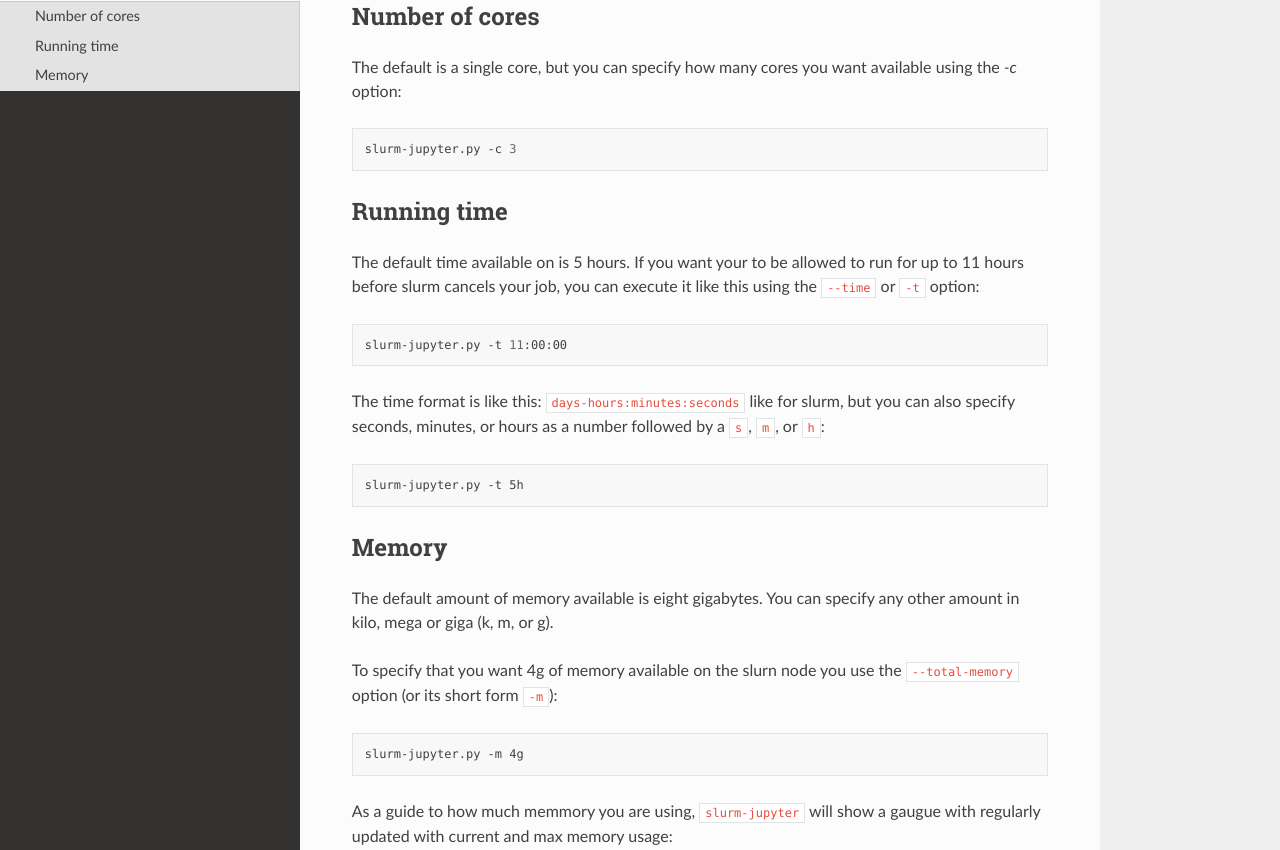
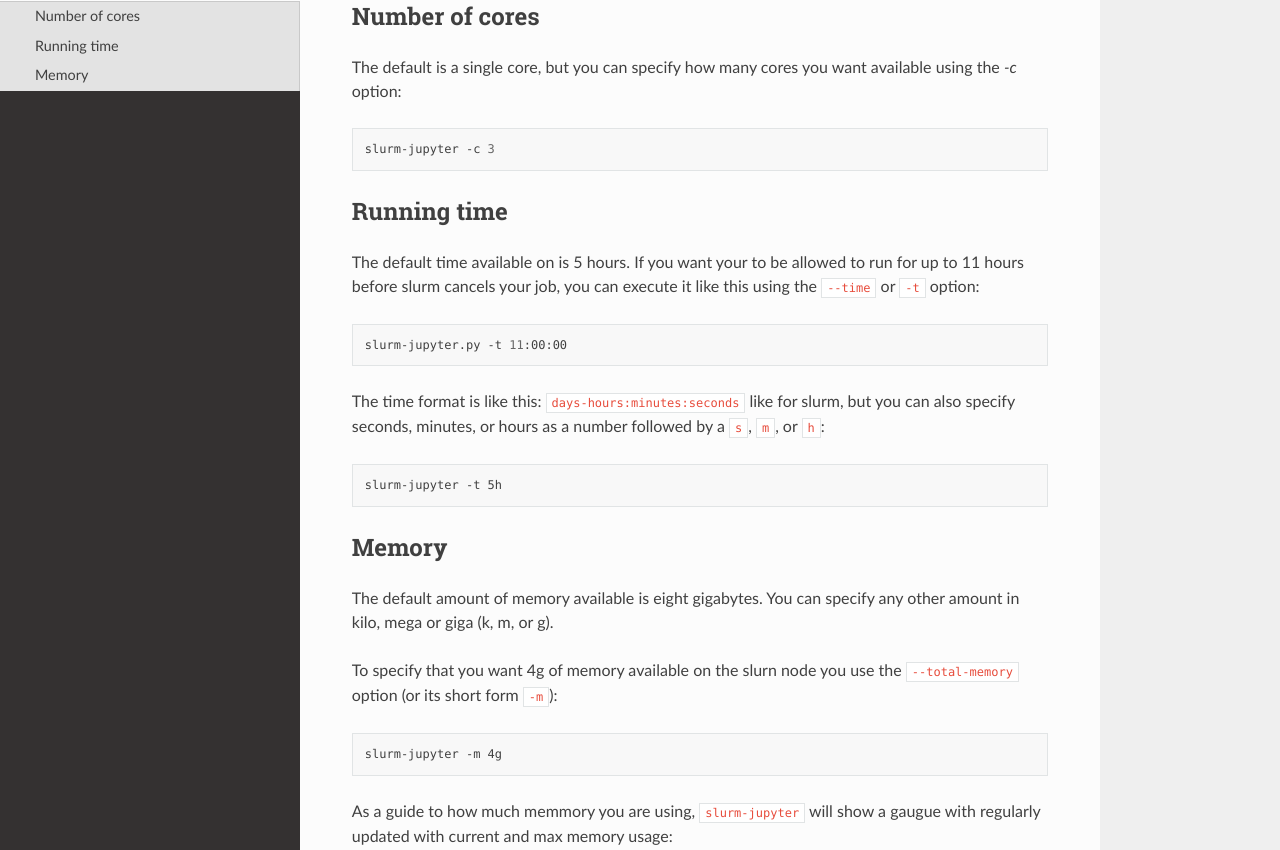
Before and after one commit to munch-group/slurm-jupyter, a Sphinx documentation site: the page built from docs/source/resources.rst, in a window 1280 px wide and 1294 px high. Shown: the part 256-1106 px from the top of the window. Built offline with Sphinx 7.4.7 and the Read the Docs theme 2.0.0, drawn with Linux system fonts in a browser that asks for light colours.

Commit message:
Docs typo

```diff
--- a/docs/source/resources.rst
+++ b/docs/source/resources.rst
@@ -12,7 +12,7 @@ The default is a single core, but you can specify how many cores you want availa
 
 .. code-block:: bash
 
-    slurm-jupyter.py -c 3
+    slurm-jupyter -c 3
 
 
 Running time
@@ -28,7 +28,7 @@ The time format is like this: ``days-hours:minutes:seconds`` like for slurm, but
 
 .. code-block:: bash
 
-    slurm-jupyter.py -t 5h
+    slurm-jupyter -t 5h
 
 
 Memory
@@ -40,7 +40,7 @@ To specify that you want 4g of memory available on the slurn node you use the ``
 
 .. code-block:: bash
 
-    slurm-jupyter.py -m 4g
+    slurm-jupyter -m 4g
 
 
 As a guide to how much memmory you are using, ``slurm-jupyter`` will show a gaugue with regularly updated with current and max memory usage:
```
